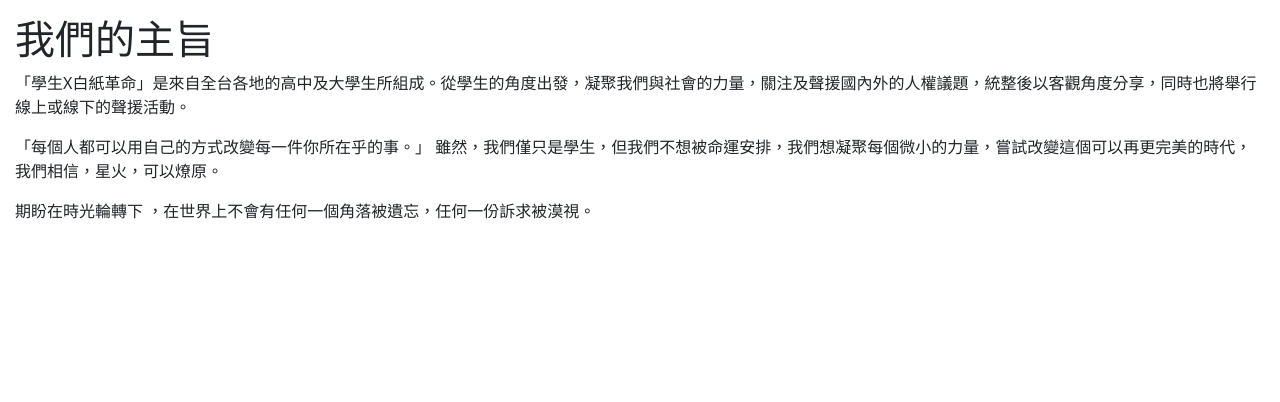
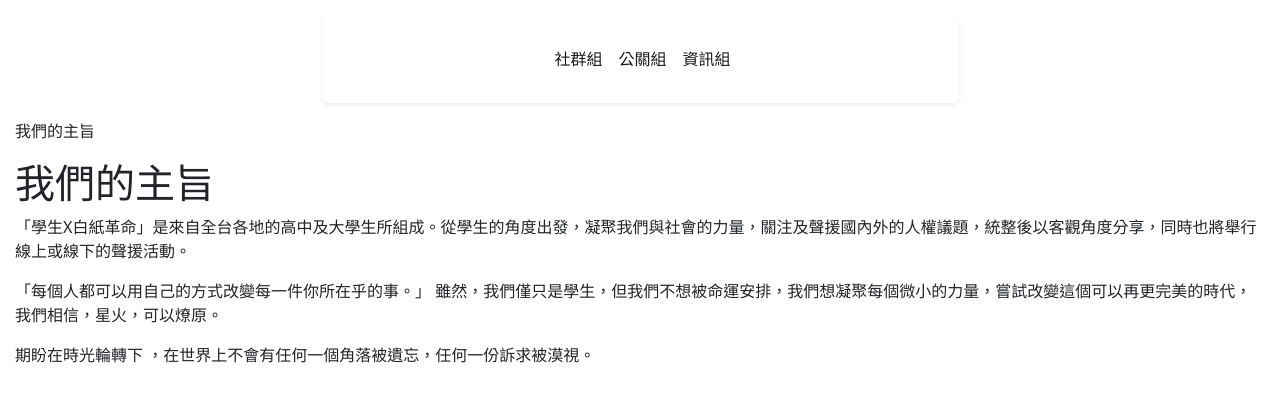
Before and after one commit to aquarter45/A4_Revolution-Web, a Flask app: page /about-us/our_goals in a window 1280 px wide. Shown: the part 66-468 px from the top of the page. Run offline with Flask 2, Linux system fonts and the light colour scheme; some libraries are stand-ins or nearby versions.

Commit message:
新增關於我們首頁中的navbar

```diff
--- a/website/Templates/about-us/our_goals.html
+++ b/website/Templates/about-us/our_goals.html
@@ -4,6 +4,28 @@
 
 {% block content %}
 
+<div class="row ">
+    <div class="col">
+    </div>
+    <div class="col-6 shadow-sm p-3 mb-3 bg-white rounded" style="padding: 0;">
+      <nav class="navbar navbar-expand-lg navbar-light">
+        <div class="collapse navbar-collapse justify-content-center" id="navbarNavAltMarkup">
+            <div class="navbar-nav" style="padding-left: 5px;">
+                <a class="nav-item nav-link active" href="/about-us/group/social">社群組</a>
+                <a class="nav-item nav-link active" href="/about-us/group/public-relations">公關組</a>
+                <a class="nav-item nav-link active" href="/about-us/group/information">資訊組</a>
+            </div>
+        </div>
+      </nav>
+    </div>
+    <div class="col">
+    </div>
+  </div>
+
+<div class="our_goals-Title">
+    <p>我們的主旨</p>
+</div>
+<div class="our_goals-content">
 {{ our_goals|markdown }}
-
+</div>
 {% endblock %}
```
